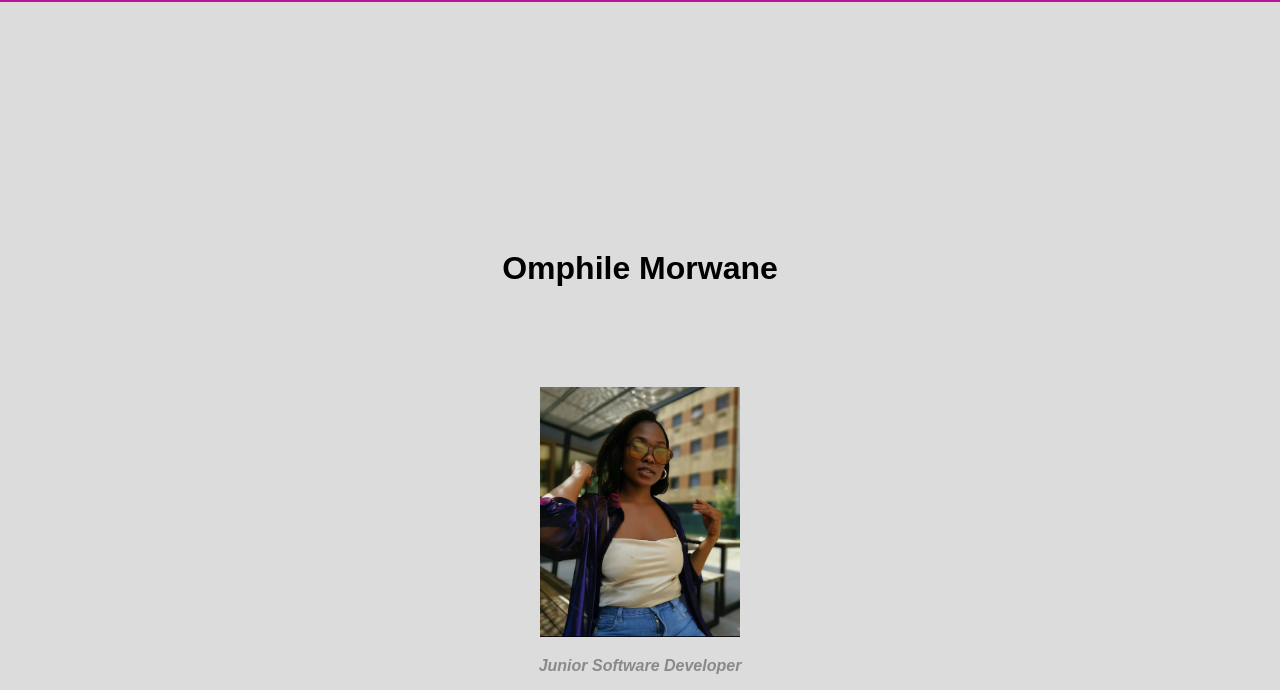
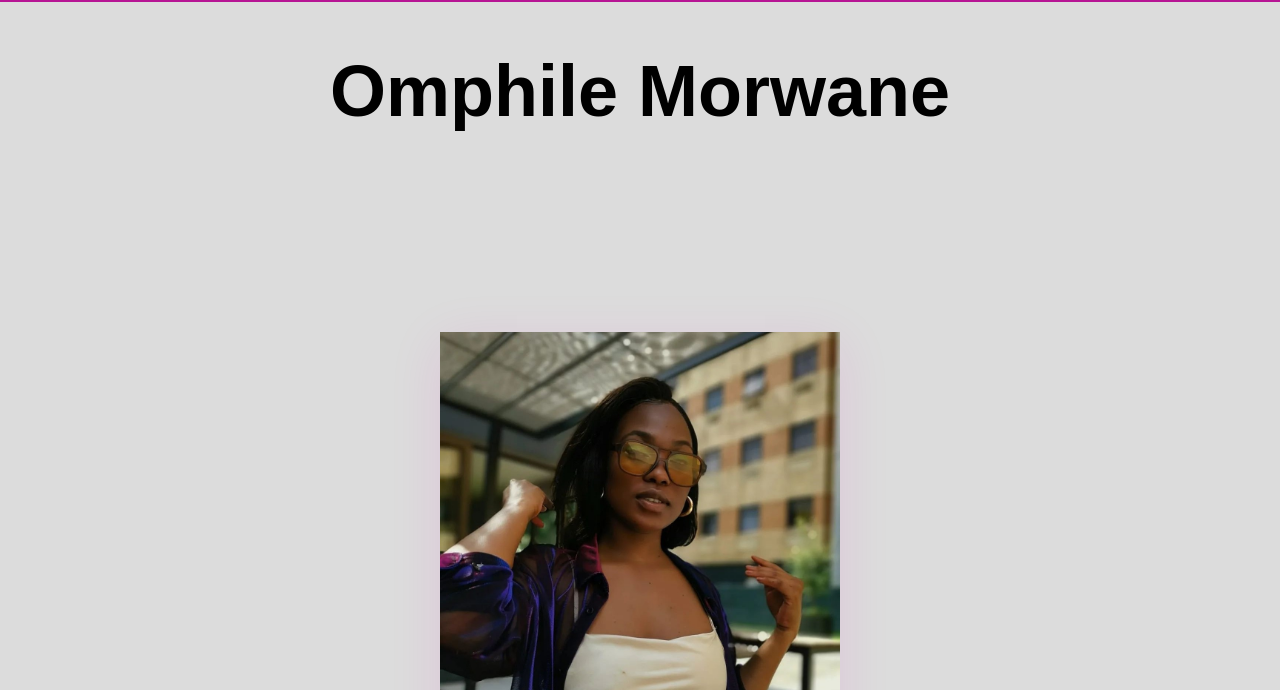
Before and after one commit to OmphileMorwane/OMPMOR404_BCL2401_GroupD01_Omphile-Morwane_CDV05, a plain HTML site: page index.html in a window 1280 px wide. Shown: the part 110-800 px from the top of the page. Drawn offline with Linux system fonts and the light colour scheme; a web font is replaced by a local one.

Commit message:
Increased font

```diff
--- a/style.css
+++ b/style.css
@@ -11,19 +11,23 @@ body {
 .intro {
   top: 0;
   background: #dcdcdc;
-  min-height: 55vh;
-  padding-top: 45vh;
+  min-height: 100vh;
+  padding-top: 20vh;
+
 }
 .intro h1 {
   background: #dcdcdc;
-  margin-bottom: 100px;
+  margin-bottom: 200px;
+  font-size: 4.5em;
 }
 .intro-image {
   display: block;
-  width: 200px;
+  width: 400px;
   height: auto;
   margin: 20px auto;
   align-items: center;
+  box-shadow: 0 10px 50px hsla(314, 86%, 49%, 0.102);
+
 }
 .intro p {
   font-style: oblique;
@@ -243,7 +247,3 @@ footer a {
   align-items: center;
   margin-right: 20px;
 }
-
-.skill p {
-  margin-right: 10px;
-}
```
